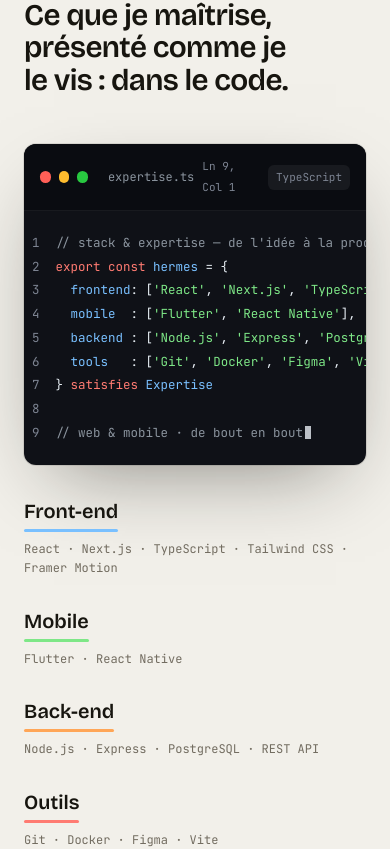
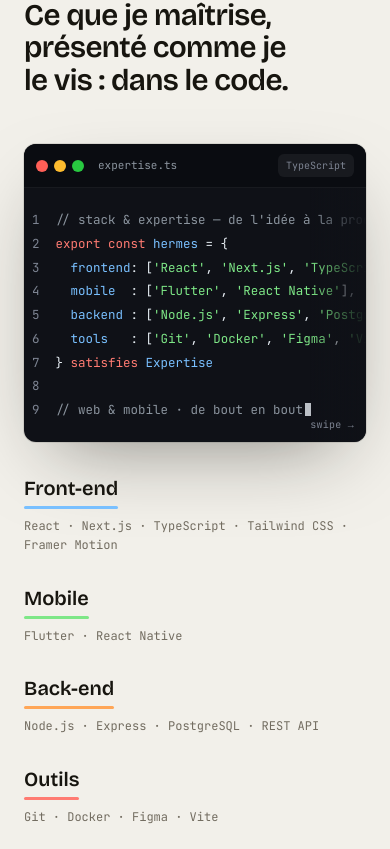
Before and after one commit to hermeskongo/hermes-eliram, a React (Vite) app: page / in a window 390 px wide. Shown: the part 2175-3024 px from the top of the page. Built offline with nearby package versions, Linux system fonts and the light colour scheme.

Commit message:
fix: code window mobile bar, scroll hint, hero animation on view for mobile

```diff
--- a/src/components/CodeWindow.jsx
+++ b/src/components/CodeWindow.jsx
@@ -1,5 +1,5 @@
 import { useRef, useState } from 'react'
-import { motion, useMotionValueEvent, useReducedMotion, useTransform } from 'framer-motion'
+import { AnimatePresence, motion, useMotionValueEvent, useReducedMotion, useTransform } from 'framer-motion'
 import { useSectionProgress } from '../hooks/useScrub'
 
 /*
@@ -15,10 +15,17 @@ export default function CodeWindow({ filename = 'file.ts', badge, lines = [] })
   const ref = useRef(null)
   const reduced = useReducedMotion()
 
-  // Typing runs across the window's own travel through the viewport: it
-  // starts as the top edge rises past 85% and finishes well before it leaves.
-  const progress = useSectionProgress(ref, ['start 0.9', 'end 0.55'])
+  // La frappe se joue pendant que la fenêtre traverse le haut du viewport :
+  // elle démarre quand le haut entre et se termine quand il atteint le
+  // milieu — le fichier est complet quand le terminal est centré.
+  const progress = useSectionProgress(ref, ['start 0.9', 'start 0.45'])
   const typed = useTransform(progress, [0, 1], [0, lines.length])
+
+  const [hint, setHint] = useState(true)
+  const onScrollBody = (e) => {
+    const el = e.currentTarget
+    if (el.scrollLeft > 12 || el.scrollLeft + el.clientWidth >= el.scrollWidth - 12) setHint(false)
+  }
 
   const [count, setCount] = useState(reduced ? lines.length : 0)
   useMotionValueEvent(typed, 'change', (v) => {
@@ -32,19 +39,19 @@ export default function CodeWindow({ filename = 'file.ts', badge, lines = [] })
       ref={ref}
       className="w-full max-w-full overflow-hidden rounded-xl bg-code-bg font-mono text-[12.5px] leading-[1.9] shadow-[0_30px_80px_-30px_rgba(23,21,15,0.5)] ring-1 ring-ink/10 sm:text-[14px]"
     >
-      {/* title bar */}
-      <div className="flex items-center gap-2 border-b border-white/[0.06] bg-code-bar px-4 py-3">
-        <span className="h-3 w-3 rounded-full bg-[#ff5f57]" />
-        <span className="h-3 w-3 rounded-full bg-[#febc2e]" />
-        <span className="h-3 w-3 rounded-full bg-[#28c840]" />
-        <span className="ml-3 text-[12px] text-code-comment">{filename}</span>
-        <span className="ml-auto flex items-center gap-3">
-          {/* Ligne courante, comme la barre d'état d'un éditeur. */}
-          <span className="tabular text-[11px] text-code-gutter">
+      {/* title bar — sur mobile, le nom tronque et le statut Ln/Col s'efface */}
+      <div className="flex items-center gap-1.5 border-b border-white/[0.06] bg-code-bar px-3 py-2.5 sm:gap-2 sm:px-4 sm:py-3">
+        <span className="h-3 w-3 shrink-0 rounded-full bg-[#ff5f57]" />
+        <span className="h-3 w-3 shrink-0 rounded-full bg-[#febc2e]" />
+        <span className="h-3 w-3 shrink-0 rounded-full bg-[#28c840]" />
+        <span className="ml-2 min-w-0 flex-1 truncate text-[11px] text-code-comment sm:text-[12px]">{filename}</span>
+        <span className="ml-auto flex shrink-0 items-center gap-2 sm:gap-3">
+          {/* Ligne courante, comme la barre d'état d'un éditeur. Masquée sur mobile. */}
+          <span className="hidden tabular text-[11px] text-code-gutter sm:inline">
             Ln {Math.max(1, count)}, Col 1
           </span>
           {badge && (
-            <span className="rounded-md bg-white/[0.06] px-2 py-0.5 text-[11px] text-code-gutter">
+            <span className="rounded-md bg-white/[0.06] px-2 py-0.5 text-[10px] text-code-gutter sm:text-[11px]">
               {badge}
             </span>
           )}
@@ -52,7 +59,8 @@ export default function CodeWindow({ filename = 'file.ts', badge, lines = [] })
       </div>
 
       {/* body — la hauteur est réservée d'avance : rien ne saute pendant la frappe */}
-      <div className="flex overflow-x-auto px-2 py-5 sm:px-4">
+      <div className="relative">
+        <div className="flex overflow-x-auto px-2 py-5 sm:px-4" onScroll={onScrollBody}>
           <div className="select-none pr-4 text-right sm:pr-6">
             {lines.map((_, i) => (
               <div
@@ -87,6 +95,28 @@ export default function CodeWindow({ filename = 'file.ts', badge, lines = [] })
             ))}
           </div>
         </div>
+
+        {/* Indice de scroll horizontal, mobile uniquement — s'efface au premier geste */}
+        <AnimatePresence>
+          {hint && !reduced && (
+            <>
+              <motion.div
+                aria-hidden="true"
+                className="pointer-events-none absolute inset-y-0 right-0 w-14 bg-gradient-to-l from-code-bg to-transparent sm:hidden"
+                exit={{ opacity: 0 }}
+                transition={{ duration: 0.4 }}
+              />
+              <motion.span
+                className="absolute bottom-2 right-3 font-mono text-[10px] tracking-wide text-code-gutter sm:hidden"
+                exit={{ opacity: 0, x: 8 }}
+                transition={{ duration: 0.4 }}
+              >
+                swipe →
+              </motion.span>
+            </>
+          )}
+        </AnimatePresence>
+      </div>
     </div>
   )
 }
--- a/src/sections/Hero.jsx
+++ b/src/sections/Hero.jsx
@@ -8,6 +8,14 @@ const ease = [0.16, 1, 0.3, 1]
 const rise = (delay) => ({
   initial: { opacity: 0, y: 20 },
   animate: { opacity: 1, y: 0 },
+  transition: { duration: 0.7, delay, ease },
+})
+// Variante mobile : le texte est sous l'image, donc l'entrée se joue à
+// l'apparition à l'écran plutôt qu'au chargement (déjà passé quand on scrolle).
+const view = (delay) => ({
+  initial: { opacity: 0, y: 20 },
+  whileInView: { opacity: 1, y: 0 },
+  viewport: { once: true, amount: 0.6 },
   transition: { duration: 0.7, delay, ease },
 })
 
@@ -22,7 +30,7 @@ const letter = {
   show: { opacity: 1, y: '0em', filter: 'blur(0px)', transition: { duration: 0.7, ease } },
 }
 
-function Name({ text, delay }) {
+function Name({ text, delay, timed }) {
   const reduce = useReducedMotion()
   if (reduce) return <span className="block">{text}</span>
   return (
@@ -30,7 +38,9 @@ function Name({ text, delay }) {
       className="block overflow-hidden pb-2"
       variants={nameWrap(delay)}
       initial="hidden"
-      animate="show"
+      {...(timed
+        ? { animate: 'show' }
+        : { whileInView: 'show', viewport: { once: true, amount: 0.6 } })}
       aria-label={text}
     >
       {text.split('').map((c, i) => (
@@ -69,24 +79,26 @@ export default function Hero() {
       {/* Left — identity */}
       <motion.div style={{ y: wide ? textY : 0 }} className="order-2 lg:order-1">
         <motion.p
-          {...rise(1.95)}
+          {...(wide ? rise(1.95) : view(0))}
           className="mb-6 font-mono text-sm uppercase tracking-[0.22em] text-muted"
         >
           <span aria-hidden="true" className="text-faint">//</span> {identity.role}
         </motion.p>
 
         <h1 className="font-display text-[clamp(3.2rem,10vw,7rem)] font-extrabold leading-[0.92] tracking-[-0.035em] text-ink">
-          <Name text={line1} delay={2.0} />
+          <Name text={line1} delay={wide ? 2.0 : 0.1} timed={wide} />
           <span className="relative block">
-            <Name text={line2} delay={2.2} />
+            <Name text={line2} delay={wide ? 2.2 : 0.3} timed={wide} />
             <motion.svg
               aria-hidden="true"
               viewBox="0 0 300 20"
               preserveAspectRatio="none"
               className="absolute -bottom-2 left-1 h-4 w-[62%] text-ink"
               initial={{ opacity: 0, pathLength: 0 }}
-              animate={{ opacity: 1, pathLength: 1 }}
-              transition={{ duration: 0.9, delay: 2.9, ease }}
+              {...(wide
+                ? { animate: { opacity: 1, pathLength: 1 } }
+                : { whileInView: { opacity: 1, pathLength: 1 }, viewport: { once: true, amount: 0.6 } })}
+              transition={{ duration: 0.9, delay: wide ? 2.9 : 0.7, ease }}
             >
               <motion.path
                 d="M4 12 C 70 4, 150 4, 214 10 C 250 13, 275 12, 296 7"
@@ -100,13 +112,13 @@ export default function Hero() {
         </h1>
 
         <motion.p
-          {...rise(2.7)}
+          {...(wide ? rise(2.7) : view(0.35))}
           className="mt-9 max-w-md text-pretty text-lg font-light leading-relaxed text-graphite sm:text-xl"
         >
           {identity.intro}
         </motion.p>
 
-        <motion.div {...rise(2.85)} className="mt-9 flex flex-wrap items-center gap-4">
+        <motion.div {...(wide ? rise(2.85) : view(0.5))} className="mt-9 flex flex-wrap items-center gap-4">
           <a
             href="#work"
             className="group inline-flex min-h-[48px] items-center gap-3 rounded-full bg-ink px-6 font-mono text-sm uppercase tracking-[0.1em] text-paper transition-transform duration-150 active:scale-[0.97]"
```
Lines whose indentation alone changed are shown as unchanged.
